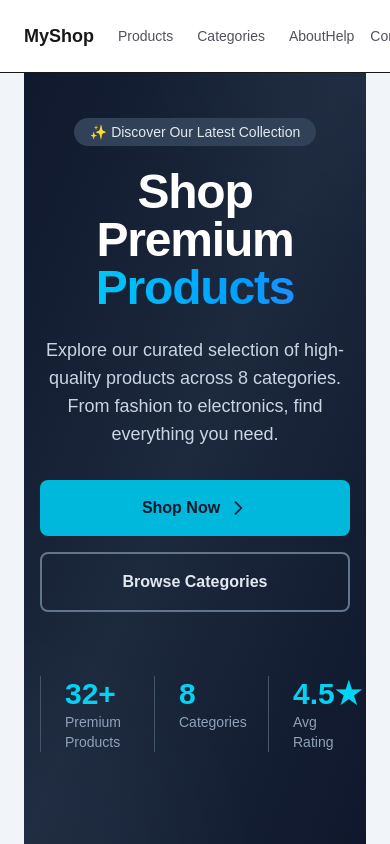
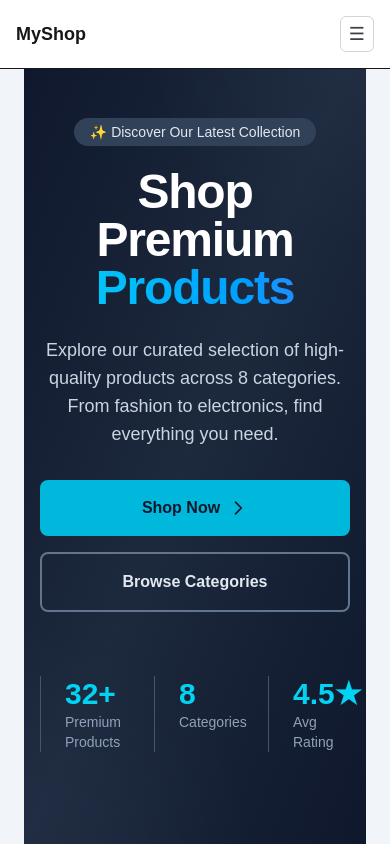
Before and after one commit to VICJAXKOL/my-e-commerce-demo, a Next.js app: page / in a window 390 px wide. Shown: the top 844 px of the page. Built offline with nearby package versions, Linux system fonts and the light colour scheme.

Commit message:
Add mobile hamburger menu to navbar

```diff
--- a/components/NavBar.tsx
+++ b/components/NavBar.tsx
@@ -6,14 +6,19 @@ import { useCart } from "../context/CartContext";
 
 export default function NavBar() {
   const { items } = useCart();
+  const [menuOpen, setMenuOpen] = React.useState(false);
   const count = items.reduce((s, i) => s + i.quantity, 0);
+
+  const closeMenu = () => setMenuOpen(false);
+
   return (
     <nav className="w-full border-b bg-white fixed top-0 left-0 z-50">
-      <div className="mx-auto max-w-5xl flex items-center justify-between px-6 py-4">
+      <div className="mx-auto flex max-w-5xl items-center justify-between px-4 py-4 sm:px-6">
         <div className="flex items-center gap-6">
           <Link href="/" className="text-lg font-bold">
             MyShop
           </Link>
+          <div className="hidden items-center gap-6 md:flex">
             <Link href="/products" className="text-sm text-zinc-600 hover:text-zinc-900">
               Products
             </Link>
@@ -24,7 +29,9 @@ export default function NavBar() {
               About
             </Link>
           </div>
-        <div className="flex items-center gap-4">
+        </div>
+
+        <div className="hidden items-center gap-4 md:flex">
           <Link href="/faq" className="text-sm text-zinc-600 hover:text-zinc-900">
             Help
           </Link>
@@ -35,7 +42,42 @@ export default function NavBar() {
             Cart ({count})
           </Link>
         </div>
+
+        <button
+          type="button"
+          className="inline-flex items-center justify-center rounded-md border border-zinc-300 p-2 text-zinc-700 hover:bg-zinc-100 md:hidden"
+          onClick={() => setMenuOpen((prev) => !prev)}
+          aria-label="Toggle navigation menu"
+          aria-expanded={menuOpen}
+        >
+          <span className="text-lg leading-none">{menuOpen ? "X" : "☰"}</span>
+        </button>
       </div>
+
+      {menuOpen && (
+        <div className="border-t bg-white px-4 pb-4 pt-3 md:hidden">
+          <div className="flex flex-col gap-3 text-sm">
+            <Link href="/products" onClick={closeMenu} className="text-zinc-700 hover:text-zinc-900">
+              Products
+            </Link>
+            <Link href="/categories" onClick={closeMenu} className="text-zinc-700 hover:text-zinc-900">
+              Categories
+            </Link>
+            <Link href="/about" onClick={closeMenu} className="text-zinc-700 hover:text-zinc-900">
+              About
+            </Link>
+            <Link href="/faq" onClick={closeMenu} className="text-zinc-700 hover:text-zinc-900">
+              Help
+            </Link>
+            <Link href="/contact" onClick={closeMenu} className="text-zinc-700 hover:text-zinc-900">
+              Contact
+            </Link>
+            <Link href="/cart" onClick={closeMenu} className="font-medium text-zinc-900">
+              Cart ({count})
+            </Link>
+          </div>
+        </div>
+      )}
     </nav>
   );
 }
```
Lines whose indentation alone changed are shown as unchanged.
